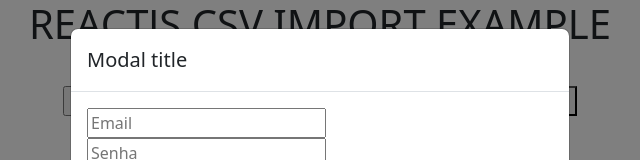
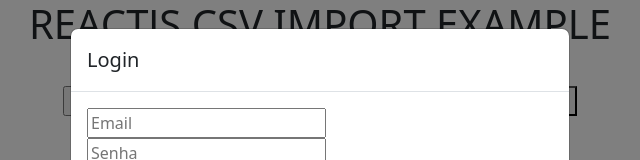
Before and after one commit to hackathon-teros/teros-front, a React (Create React App) app: page / in a window 1280 px wide. Both pictures are taken after a click on the button "Fazer login". Shown: the top 160 px of the page, without its empty margins (320-960 px from the left). Built offline with nearby package versions, Linux system fonts and the light colour scheme.

Commit message:
feat: add token protection

```diff
--- a/src/components/CsvUpload/CsvUpload.tsx
+++ b/src/components/CsvUpload/CsvUpload.tsx
@@ -16,6 +16,10 @@ export function CsvUploadComponent() {
   const handleClickButton = (e: any) => {
     e.preventDefault();
 
+    const token = localStorage.getItem('token');
+
+    if (!token) return;
+
     terosService
       .getData()
       .then((res) => setFetchData(res.data.data))
@@ -28,6 +32,10 @@ export function CsvUploadComponent() {
 
   const handleOnSubmit = async (e: any) => {
     e.preventDefault();
+
+    const token = localStorage.getItem('token');
+
+    if (!token) return;
 
     if (file) {
       fileReader.onload = (event: any) => {
--- a/src/components/LoginModal/LoginModal.tsx
+++ b/src/components/LoginModal/LoginModal.tsx
@@ -19,7 +19,7 @@ export function LoginModal({ isOpen, setIsOpen }: Login) {
 
   return (
     <Modal isOpen={isOpen}>
-      <ModalHeader>Modal title</ModalHeader>
+      <ModalHeader>Login</ModalHeader>
       <ModalBody>
         <input
           type='text'
```
